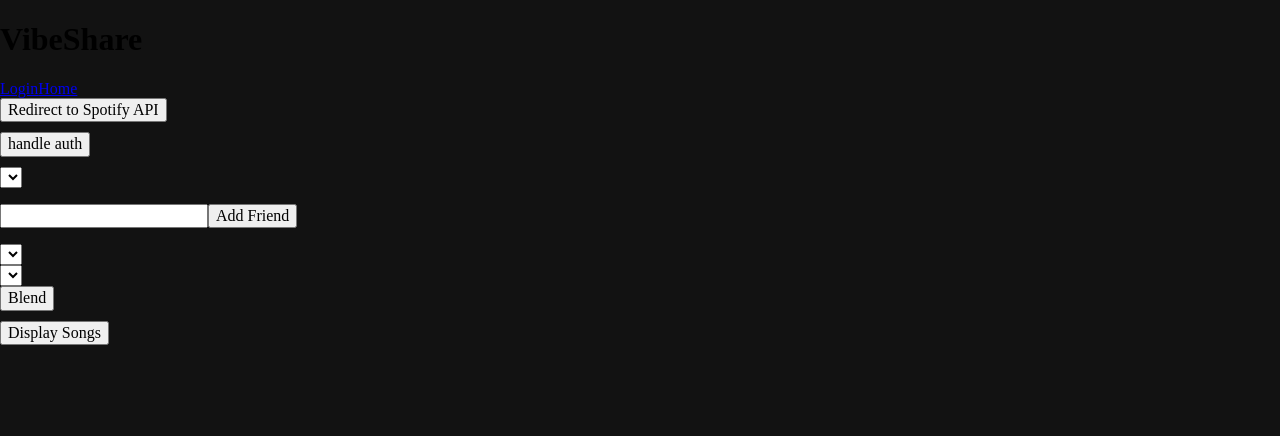
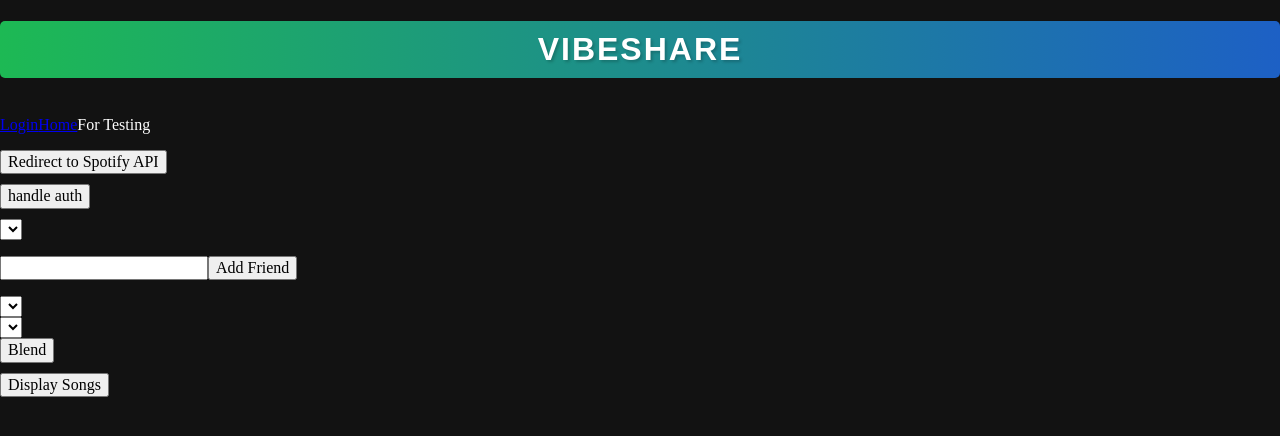
Before and after one commit to martinkent2003/musicApp, an Angular app: page /login in a window 1280 px wide. Shown: the top 436 px of the page. Built offline with nearby package versions, Linux system fonts and the light colour scheme.

Commit message:
added web header and set style for application

```diff
--- a/src/app/app.component.css
+++ b/src/app/app.component.css
@@ -0,0 +1,33 @@
+/* Set the background color of the body to a light gray */
+body {
+  background-color: #f0f0f0;
+}
+
+#logo-text {
+  text-shadow: 2px 2px 3px rgba(0, 0, 0, 0.2);
+  font-family: Arial, sans-serif;
+  font-size: 32px;
+  font-weight: bold;
+  text-transform: uppercase;
+  letter-spacing: 2px;
+  color: #ffffff;
+}
+
+/* Center the header and give it a background color and padding */
+h1 {
+  background: linear-gradient(to right, #1db954, #1d60c5);
+  text-align: center;
+  background-color: #1db954;
+  padding: 10px 20px;
+  border-radius: 5px;
+}
+
+/* Style the navigation menu with a horizontal layout */
+nav {
+  margin-top: 0%;
+  display: flex;
+  justify-content: left;
+  align-items: center;
+  padding: 0;
+  color: white;
+}
--- a/src/app/app.component.html
+++ b/src/app/app.component.html
@@ -1,9 +1,13 @@
 <!-- app.component.html -->
 <div>
-  <h1>VibeShare</h1>
-  <nav>
-    <a routerLink="/login">Login</a>
-    <a routerLink="/home">Home</a>
-  </nav>
+  <h1 id="logo-text">VibeShare</h1>
+  <span>
+    <nav>
+      <a routerLink="/login"> Login </a>
+      <a routerLink="/home"> Home </a>
+      <p> For Testing</p>
+    </nav>
+  </span>
+
   <router-outlet></router-outlet>
 </div>
```
